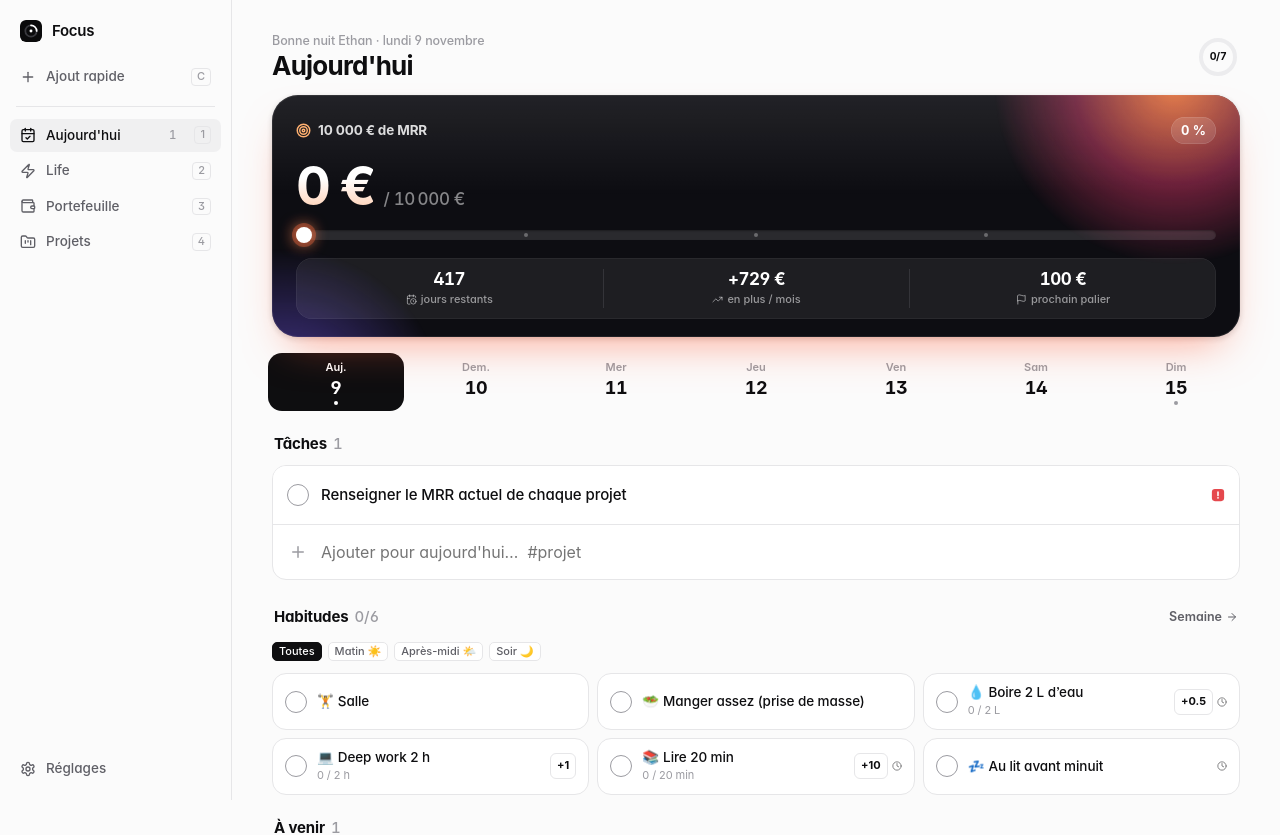
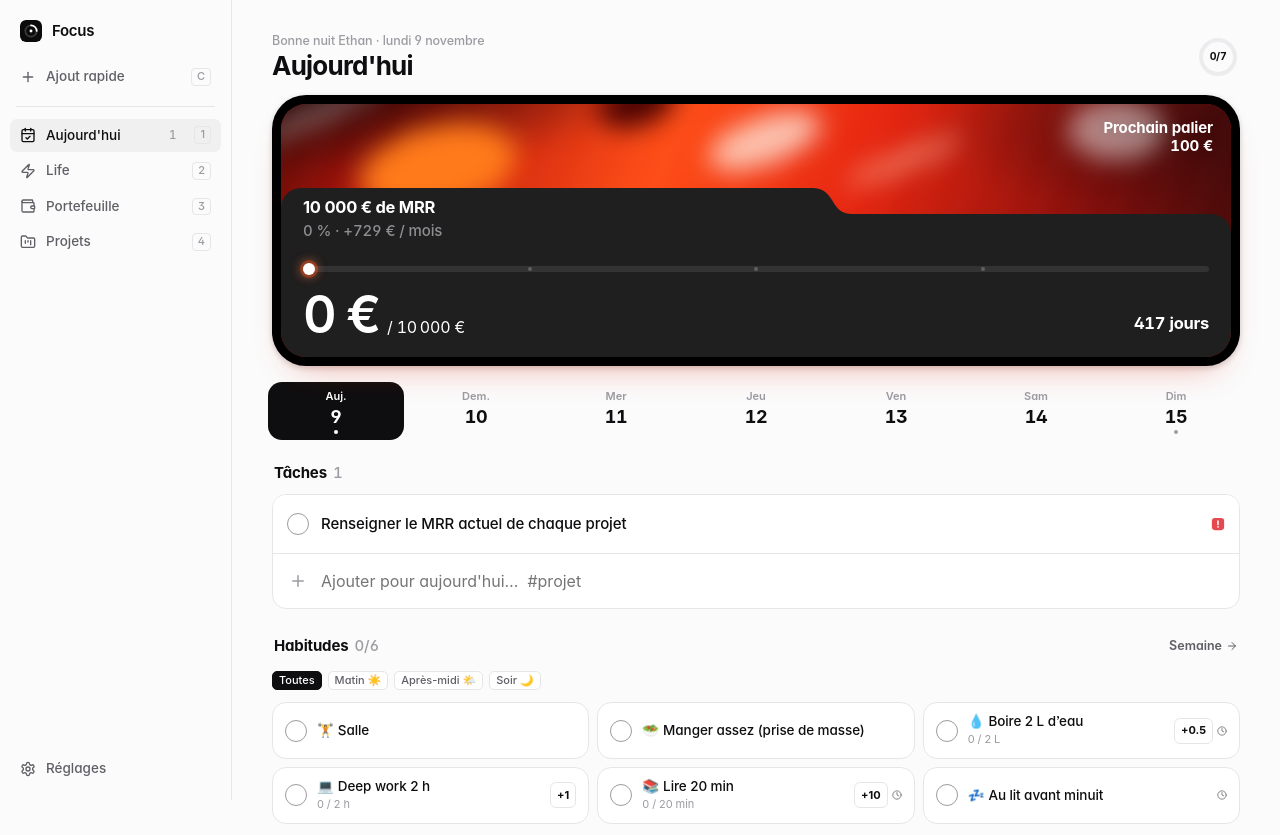
Before and after one commit to Pirate-Dev0/Focus, a React (Vite) app: page / in a window 1280 px wide. Shown: the top 835 px of the page. Built offline with nearby package versions, Linux system fonts and the light colour scheme.

Commit message:
Accueil : objectif principal en carte « dossier »
Cadre noir, visuel flou rouge/orange en haut et onglet sombre façon
dossier. Prochain palier en haut à droite, MRR en grand et jours
restants en bas.

Co-Authored-By: Claude Opus 5.5 <noreply@anthropic.com>

```diff
--- a/src/styles.css
+++ b/src/styles.css
@@ -359,74 +359,86 @@ button.ht-check { background: none; cursor: pointer; outline: none; padding: 0;
 .ht-name { flex: 1; min-width: 0; font-size: 13.5px; font-weight: 550; line-height: 1.25; overflow: hidden; display: -webkit-box; -webkit-line-clamp: 2; -webkit-box-orient: vertical; }
 .ht-streak { display: inline-flex; align-items: center; gap: 2px; font-size: 11px; font-weight: 650; opacity: .6; font-variant-numeric: tabular-nums; }
 
-/* Objectif principal : la carte « motivation » en tête de l'accueil (sombre dans les deux thèmes) */
+/* Objectif principal : carte « dossier » en tête de l'accueil (cadre noir, visuel flou, onglet sombre) */
 .goal-hero {
-  position: relative; isolation: isolate; overflow: hidden; display: block; width: 100%; text-align: left;
-  margin: 0 0 16px; padding: 18px 18px 14px; border-radius: 26px; color: #fff; background: #0d0d12;
-  box-shadow: 0 22px 44px -18px rgba(255, 92, 56, .55), 0 2px 6px rgba(0, 0, 0, .16), inset 0 0 0 1px rgba(255, 255, 255, .08);
+  position: relative; display: block; width: 100%; text-align: left;
+  margin: 0 0 16px; padding: 9px; border-radius: 34px; color: #fff; background: #000;
+  box-shadow: 0 18px 36px -22px rgba(214, 38, 8, .45), 0 2px 6px rgba(0, 0, 0, .18);
   transition: transform .35s cubic-bezier(.34, 1.4, .5, 1);
 }
 .goal-hero:active { transform: scale(.975); }
-.goal-hero::after { /* reflet de verre en haut de la carte */
-  content: ''; position: absolute; inset: 0; z-index: -1; pointer-events: none; border-radius: inherit;
-  background: linear-gradient(180deg, rgba(255, 255, 255, .09), transparent 42%);
-}
-.gh-aura { position: absolute; inset: 0; z-index: -1; pointer-events: none; }
-.gh-aura::before, .gh-aura::after { content: ''; position: absolute; border-radius: 50%; will-change: transform; }
-.gh-aura::before {
-  width: 340px; height: 340px; top: -190px; right: -120px;
-  background: radial-gradient(closest-side, rgba(255, 128, 64, .9), rgba(255, 61, 119, .4) 55%, transparent);
-  animation: aura 14s ease-in-out infinite alternate;
-}
-.gh-aura::after {
-  width: 280px; height: 280px; bottom: -190px; left: -90px;
-  background: radial-gradient(closest-side, rgba(120, 90, 255, .6), transparent);
-  animation: aura 19s ease-in-out infinite alternate-reverse;
-}
-@keyframes aura { from { transform: translate(0, 0) scale(1); } to { transform: translate(-46px, 26px) scale(1.18); } }
+:root[data-theme='dark'] .goal-hero { box-shadow: 0 20px 44px -24px rgba(214, 38, 8, .4), inset 0 0 0 1px rgba(255, 255, 255, .09); }
 
-.gh-top { display: flex; align-items: center; justify-content: space-between; gap: 10px; }
-.gh-title { display: inline-flex; align-items: center; gap: 7px; min-width: 0; font-size: 13.5px; font-weight: 650; color: rgba(255, 255, 255, .85); letter-spacing: -0.01em; }
-.gh-title svg { color: #ffb070; flex-shrink: 0; }
-.gh-pct {
-  flex-shrink: 0; padding: 4px 10px; border-radius: 99px; font-size: 13px; font-weight: 750; font-variant-numeric: tabular-nums;
-  background: rgba(255, 255, 255, .13); box-shadow: inset 0 0 0 .5px rgba(255, 255, 255, .2);
-}
-.gh-value { display: flex; align-items: baseline; flex-wrap: wrap; gap: 2px 10px; margin: 16px 0 18px; font-variant-numeric: tabular-nums; }
-.gh-num {
-  font-size: 48px; font-weight: 750; letter-spacing: -0.055em; line-height: .95;
-  background: linear-gradient(180deg, #fff 35%, #ffcfb3); -webkit-background-clip: text; background-clip: text; color: transparent;
-}
-.gh-of { font-size: 17px; font-weight: 550; letter-spacing: -0.02em; color: rgba(255, 255, 255, .5); }
-
-.gh-bar { position: relative; display: block; height: 10px; border-radius: 99px; background: rgba(255, 255, 255, .12); box-shadow: inset 0 1px 2px rgba(0, 0, 0, .35); }
-.gh-tick { position: absolute; top: 50%; width: 4px; height: 4px; margin: -2px 0 0 -2px; border-radius: 50%; background: rgba(255, 255, 255, .3); }
-.gh-fill {
-  position: absolute; left: 0; top: 0; bottom: 0; min-width: 14px; border-radius: 99px;
-  background:
-    linear-gradient(100deg, transparent 30%, rgba(255, 255, 255, .55) 50%, transparent 70%) -150% 0 / 50% 100% no-repeat,
-    linear-gradient(90deg, #ffb547, #ff6a3d 55%, #ff3d77);
-  box-shadow: 0 0 18px rgba(255, 106, 61, .65);
-  animation: sheen 3.6s ease-in-out infinite; transition: width .9s var(--ease);
-}
-@keyframes sheen { 0%, 40% { background-position: -150% 0, 0 0; } 100% { background-position: 250% 0, 0 0; } }
-.gh-knob {
-  position: absolute; right: -2px; top: 50%; width: 16px; height: 16px; margin-top: -8px; border-radius: 50%; background: #fff;
-  box-shadow: 0 0 0 4px rgba(255, 106, 61, .35), 0 0 16px rgba(255, 150, 100, .95);
+.gh-shell {
+  position: relative; isolation: isolate; overflow: hidden; display: flex; flex-direction: column;
+  padding-top: 70px; border-radius: 25px; background: #a8150a;
 }
 
-.gh-stats {
-  display: grid; grid-template-columns: repeat(3, minmax(0, 1fr)); margin-top: 18px; padding: 11px 0; border-radius: 16px;
-  background: rgba(255, 255, 255, .07); box-shadow: inset 0 0 0 .5px rgba(255, 255, 255, .1);
+/* Visuel flou : dégradé rouge/orange + reflets, en léger mouvement */
+.gh-art {
+  position: absolute; inset: -36px -36px 40% -36px; z-index: -1; pointer-events: none; filter: blur(12px);
+  background:
+    repeating-linear-gradient(112deg, transparent 0 22px, rgba(255, 255, 255, .07) 22px 34px),
+    radial-gradient(55% 70% at 4% 8%, #1c0000 10%, transparent 70%),
+    radial-gradient(45% 80% at 98% 30%, #3a0404 5%, transparent 70%),
+    linear-gradient(112deg, #2a0200 0%, #b80f05 20%, #ff4a12 42%, #e6210b 60%, #8a0a06 80%, #2a0303 100%);
+  animation: gh-drift 16s ease-in-out infinite alternate; will-change: transform;
 }
-.gh-stats > span { display: flex; flex-direction: column; align-items: center; gap: 3px; min-width: 0; padding: 0 4px; text-align: center; }
-.gh-stats > span + span { border-left: 1px solid rgba(255, 255, 255, .1); }
-.gh-stats strong { font-size: 17px; font-weight: 700; letter-spacing: -0.03em; font-variant-numeric: tabular-nums; line-height: 1.2; }
-.gh-stats small { display: inline-flex; align-items: center; gap: 4px; max-width: 100%; font-size: 11px; font-weight: 550; color: rgba(255, 255, 255, .55); white-space: nowrap; overflow: hidden; text-overflow: ellipsis; }
-.gh-stats small svg { flex-shrink: 0; }
-.goal-hero.reached .gh-fill { background: linear-gradient(90deg, #ffd166, #3ddc84); box-shadow: 0 0 18px rgba(61, 220, 132, .6); }
-:root[data-theme='dark'] .goal-hero { box-shadow: 0 22px 54px -20px rgba(255, 92, 56, .5), inset 0 0 0 1px rgba(255, 255, 255, .11); }
-@media (min-width: 900px) { .goal-hero { padding: 22px 24px 18px; } .gh-num { font-size: 54px; } }
+.gh-art i { position: absolute; display: block; border-radius: 50%; }
+.gh-art i:nth-child(1) { left: 14%; top: 58px; width: 150px; height: 80px; background: #ff7a1a; transform: rotate(-14deg); }
+.gh-art i:nth-child(2) { left: 46%; top: 50px; width: 110px; height: 44px; background: rgba(255, 228, 214, .8); transform: rotate(-20deg); }
+.gh-art i:nth-child(3) { right: 12%; top: 34px; width: 90px; height: 56px; background: rgba(255, 255, 255, .5); }
+.gh-art i:nth-child(4) { left: 36%; top: 16px; width: 74px; height: 42px; background: #4a0202; transform: rotate(-18deg); }
+.gh-art i:nth-child(5) { left: 4%; top: 40px; width: 130px; height: 14px; background: rgba(255, 255, 255, .42); transform: rotate(-24deg); }
+.gh-art i:nth-child(6) { right: 30%; top: 82px; width: 120px; height: 18px; background: rgba(255, 200, 170, .5); transform: rotate(-22deg); }
+@keyframes gh-drift { from { transform: translate3d(0, 0, 0) scale(1.04); } to { transform: translate3d(-22px, 8px, 0) scale(1.14); } }
+
+.gh-corner {
+  position: absolute; top: 15px; right: 18px; max-width: 46%; text-align: right;
+  font-size: 15px; font-weight: 650; line-height: 1.18; letter-spacing: -0.01em; font-variant-numeric: tabular-nums;
+  text-shadow: 0 1px 12px rgba(0, 0, 0, .25);
+}
+
+/* Le dossier : onglet à gauche relié au corps par une courbe douce */
+.gh-folder {
+  position: relative; display: flex; flex-direction: column; margin-top: 26px; padding: 0 18px 16px;
+  background: #1f1f1f; border-top-right-radius: 20px;
+}
+.gh-tab {
+  position: absolute; left: 0; bottom: calc(100% - 1px); width: 56%; height: 27px;
+  background: #1f1f1f; border-top-left-radius: 20px;
+}
+.gh-notch { position: absolute; left: calc(100% - 1px); bottom: 0; display: block; width: 46px; height: 27px; fill: #1f1f1f; }
+
+.gh-head { position: relative; display: flex; flex-direction: column; gap: 2px; margin-top: -16px; max-width: calc(56% + 12px); min-width: 0; }
+.gh-title { font-size: 16.5px; font-weight: 650; letter-spacing: -0.015em; line-height: 1.2; white-space: nowrap; overflow: hidden; text-overflow: ellipsis; }
+.gh-sub { font-size: 15px; font-weight: 450; letter-spacing: -0.01em; color: #8e8e93; white-space: nowrap; font-variant-numeric: tabular-nums; }
+
+.gh-bar { position: relative; display: block; height: 6px; margin: 24px 0 18px; border-radius: 99px; background: rgba(255, 255, 255, .09); }
+.gh-tick { position: absolute; top: 50%; width: 4px; height: 4px; margin: -2px 0 0 -2px; border-radius: 50%; background: rgba(255, 255, 255, .22); }
+.gh-fill {
+  position: absolute; left: 0; top: 0; bottom: 0; min-width: 10px; border-radius: 99px;
+  background:
+    linear-gradient(100deg, transparent 30%, rgba(255, 255, 255, .5) 50%, transparent 70%) -150% 0 / 50% 100% no-repeat,
+    linear-gradient(90deg, #ff9a3d, #ff4a12 60%, #e6210b);
+  box-shadow: 0 0 14px rgba(255, 74, 18, .55);
+  animation: gh-sheen 3.6s ease-in-out infinite; transition: width .9s var(--ease);
+}
+@keyframes gh-sheen { 0%, 40% { background-position: -150% 0, 0 0; } 100% { background-position: 250% 0, 0 0; } }
+.gh-knob {
+  position: absolute; right: -2px; top: 50%; width: 12px; height: 12px; margin-top: -6px; border-radius: 50%; background: #fff;
+  box-shadow: 0 0 0 3px rgba(255, 74, 18, .35), 0 0 12px rgba(255, 140, 90, .9);
+}
+
+.gh-foot { display: flex; align-items: flex-end; justify-content: space-between; gap: 12px; }
+.gh-value { display: flex; align-items: baseline; flex-wrap: wrap; gap: 0 8px; min-width: 0; font-variant-numeric: tabular-nums; }
+.gh-num { font-size: 44px; font-weight: 600; letter-spacing: -0.045em; line-height: .95; white-space: nowrap; }
+.gh-of { font-size: 16px; font-weight: 400; letter-spacing: -0.01em; white-space: nowrap; }
+.gh-days { flex-shrink: 0; padding-bottom: 3px; font-size: 16.5px; font-weight: 650; letter-spacing: -0.015em; white-space: nowrap; font-variant-numeric: tabular-nums; }
+
+.goal-hero.reached .gh-fill { background: linear-gradient(90deg, #ffd166, #3ddc84); box-shadow: 0 0 14px rgba(61, 220, 132, .55); }
+.goal-hero.reached .gh-knob { box-shadow: 0 0 0 3px rgba(61, 220, 132, .35), 0 0 12px rgba(61, 220, 132, .8); }
+@media (min-width: 900px) { .gh-shell { padding-top: 84px; } .gh-folder { padding: 0 22px 18px; } .gh-num { font-size: 52px; } }
 
 :root[data-theme='dark'] .hero { background: linear-gradient(160deg, #1c1c20 0%, #121214 70%); color: var(--text); border-color: var(--border-strong); }
 
--- a/src/views/Dashboard.tsx
+++ b/src/views/Dashboard.tsx
@@ -1,5 +1,5 @@
 import { useMemo, useRef, useState } from 'react';
-import { ArrowRight, ArrowUpRight, CalendarClock, ChevronDown, ChevronUp, Clock, Dumbbell, Eye, EyeOff, Flag, Flame, FolderKanban, Plus, Settings, SlidersHorizontal, Snowflake, Target, TrendingUp, Wallet, Zap } from 'lucide-react';
+import { ArrowRight, ArrowUpRight, ChevronDown, ChevronUp, Clock, Dumbbell, Eye, EyeOff, Flame, FolderKanban, Plus, Settings, SlidersHorizontal, Snowflake, Wallet, Zap } from 'lucide-react';
 import { update, useAppState } from '../store';
 import { go } from '../router';
 import { Field, NumInput, Progress, Sheet, Sparkline } from '../components/ui';
@@ -358,23 +358,32 @@ function GoalHero({ onEdit }: { onEdit: () => void }) {
   const next = MILESTONES.map((f) => Math.round(target * f)).find((m) => m > mrr) ?? target;
   return (
     <button className={'goal-hero' + (reached ? ' reached' : '')} onClick={onEdit} aria-label={`${goal.title} : ${num(pct)} %. Modifier l'objectif`}>
-      <span className="gh-aura" aria-hidden="true" />
-      <span className="gh-top">
-        <span className="gh-title"><Target size={15} strokeWidth={2.4} /> {goal.title}</span>
-        <span className="gh-pct">{num(pct)} %</span>
+      {/* Carte « dossier » : visuel flou en haut, onglet sombre qui le recouvre */}
+      <span className="gh-shell">
+        <span className="gh-art" aria-hidden="true"><i /><i /><i /><i /><i /><i /></span>
+        <span className="gh-corner">
+          {reached ? 'Objectif' : 'Prochain palier'}<br />{reached ? 'atteint 🎉' : eur(next)}
         </span>
-      <span className="gh-value">
-        <span className="gh-num">{eur(mrr)}</span>
-        <span className="gh-of">/ {eur(target)}</span>
+        <span className="gh-folder">
+          <span className="gh-tab" aria-hidden="true">
+            <svg className="gh-notch" viewBox="0 0 46 27" preserveAspectRatio="none"><path d="M0 0C10 0 15 4 20 12C25 21 30 26 40 26H46V27H0Z" /></svg>
+          </span>
+          <span className="gh-head">
+            <span className="gh-title">{goal.title}</span>
+            <span className="gh-sub">{reached ? `${num(pct)} % · bravo !` : `${num(pct)} % · +${eur(perMonth)} / mois`}</span>
           </span>
           <span className="gh-bar" aria-hidden="true">
             {[25, 50, 75].map((m) => <i key={m} className="gh-tick" style={{ left: m + '%' }} />)}
             <i className="gh-fill" style={{ width: pct + '%' }}><i className="gh-knob" /></i>
           </span>
-      <span className="gh-stats">
-        <span><strong>{num(daysLeft)}</strong><small><CalendarClock size={11} /> jours restants</small></span>
-        <span><strong>{reached ? '✓' : '+' + eur(perMonth)}</strong><small><TrendingUp size={11} /> en plus / mois</small></span>
-        <span><strong>{reached ? '🎉' : eur(next)}</strong><small><Flag size={11} /> {reached ? 'atteint !' : 'prochain palier'}</small></span>
+          <span className="gh-foot">
+            <span className="gh-value">
+              <span className="gh-num">{eur(mrr)}</span>
+              <span className="gh-of">/ {eur(target)}</span>
+            </span>
+            <span className="gh-days">{num(daysLeft)} {daysLeft > 1 ? 'jours' : 'jour'}</span>
+          </span>
+        </span>
       </span>
     </button>
   );
```
Lines whose indentation alone changed are shown as unchanged.
